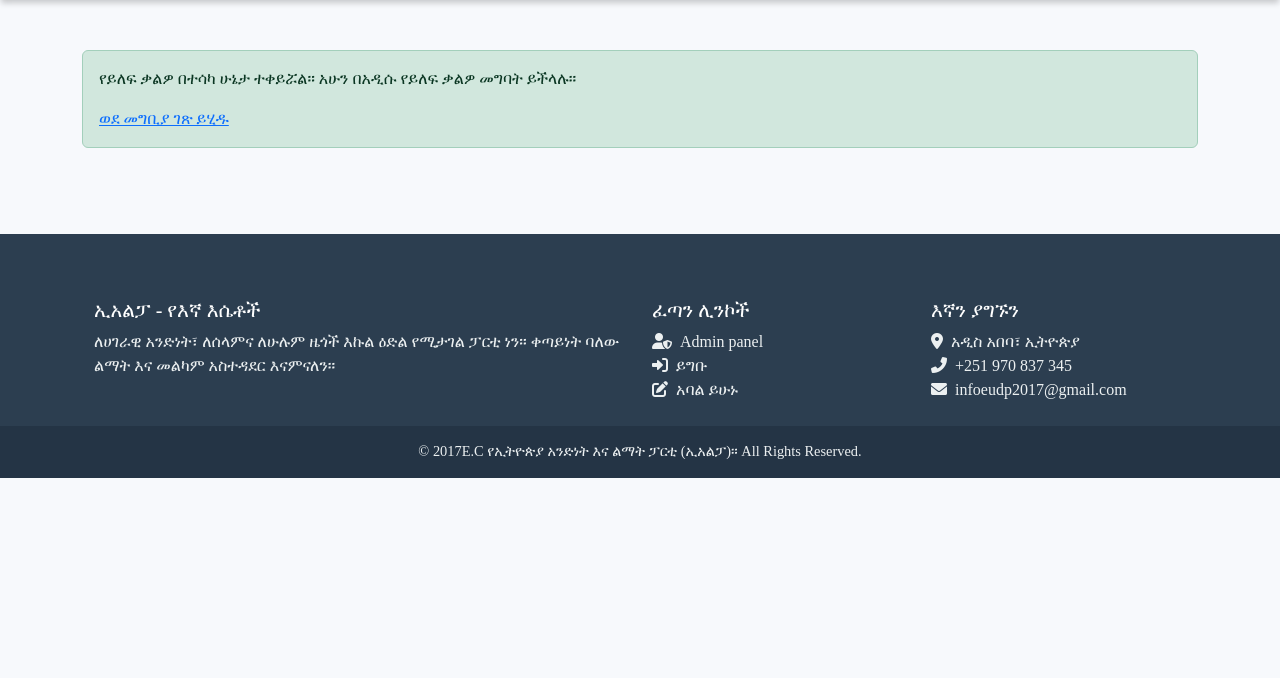
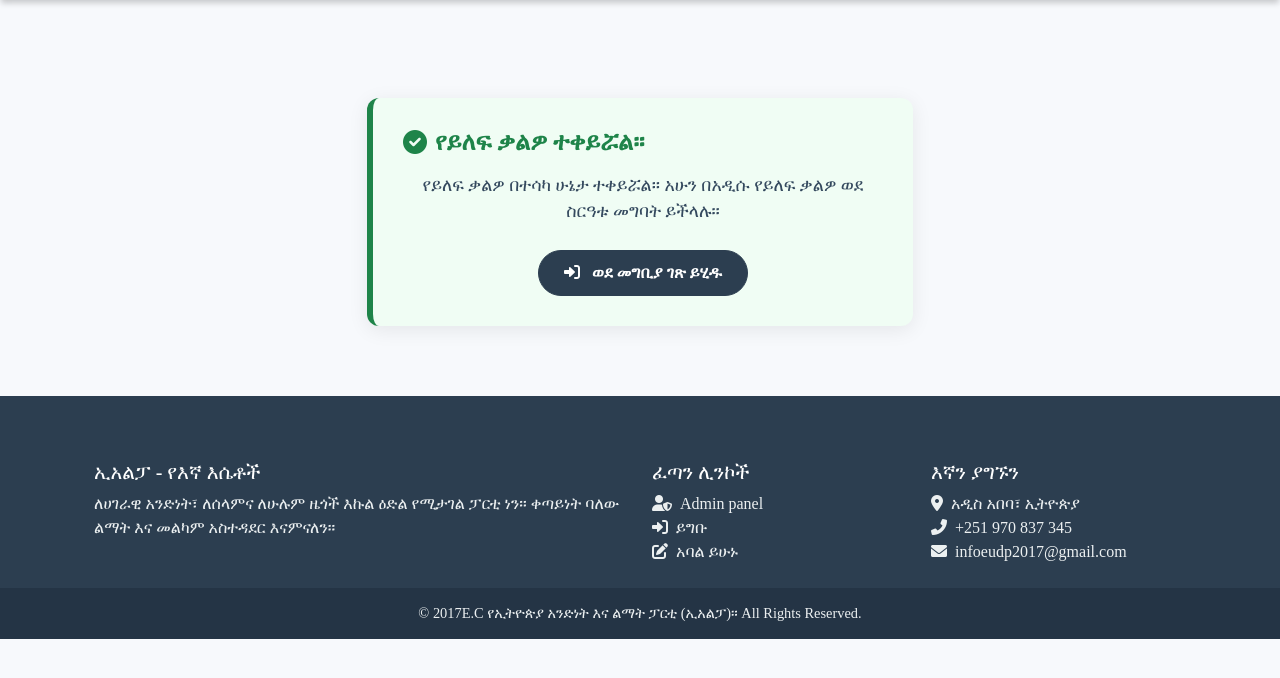
Before and after one commit to eudp-admin/eudp-members-Statistics, a Django app: a page that uses members/templates/registration/password_reset_complete.html in a window 1280 px wide. Shown: the part 70-748 px from the top of the page. Run offline with Django 5.2, Linux system fonts and the light colour scheme; some web fonts are replaced.

Commit message:
Update password_reset_complete.html

```diff
--- a/members/templates/registration/password_reset_complete.html
+++ b/members/templates/registration/password_reset_complete.html
@@ -1,8 +1,79 @@
 {% extends "members/base.html" %}
+
 {% block title %}የይለፍ ቃል መልሶ ማግኛ ተጠናቋል{% endblock %}
+
 {% block content %}
-<div class="alert alert-success">
-    <p>የይለፍ ቃልዎ በተሳካ ሁኔታ ተቀይሯል። አሁን በአዲሱ የይለፍ ቃልዎ መግባት ይችላሉ።</p>
-    <a href="{% url 'login' %}">ወደ መግቢያ ገጽ ይሂዱ</a>
+<style>
+    /* ከቤዝ ቴምፕሌት ላይ ያሉትን ቀለሞች መጠቀም */
+    :root {
+        --party-dark-bg: #2c3e50;
+        --party-primary-color: #1e8449; /* አረንጓዴ */
+        --party-secondary-color: #176638;
+        --party-background: #f7f9fc;
+    }
+
+    /* የስኬት መልእክት ሳጥን ዘይቤ */
+    .success-card {
+        border: none;
+        border-radius: 12px;
+        box-shadow: 0 4px 20px rgba(0, 0, 0, 0.08);
+        overflow: hidden;
+        /* የአረንጓዴ ቀለም አጽንዖት መስጠት */
+        border-left: 6px solid var(--party-primary-color);
+        background-color: #f0fdf4; /* በጣም ቀለል ያለ አረንጓዴ ዳራ */
+    }
+
+    .success-card .card-body {
+        padding: 30px;
+    }
+
+    .success-card h4 {
+        color: var(--party-primary-color);
+        font-weight: 700;
+        margin-bottom: 15px;
+        display: flex;
+        align-items: center;
+    }
+
+    /* ወደ መግቢያ አዝራር */
+    .btn-login-return {
+        background-color: var(--party-dark-bg);
+        border-color: var(--party-dark-bg);
+        color: white;
+        font-weight: 600;
+        padding: 10px 25px;
+        border-radius: 50px;
+        transition: background-color 0.3s ease;
+    }
+    .btn-login-return:hover {
+        background-color: #34495e;
+        border-color: #34495e;
+    }
+
+    /* ንዑስ ጽሑፍ */
+    .success-card p {
+        color: #34495e;
+        font-size: 1.1rem;
+        margin-bottom: 25px;
+    }
+</style>
+
+<div class="row justify-content-center mt-5">
+    <div class="col-md-7 col-lg-6">
+        <div class="card success-card text-center">
+            <div class="card-body">
+                <h4>
+                    <i class="fas fa-check-circle me-2"></i>
+                    የይለፍ ቃልዎ ተቀይሯል።
+                </h4>
+                <p>
+                    የይለፍ ቃልዎ በተሳካ ሁኔታ ተቀይሯል። አሁን በአዲሱ የይለፍ ቃልዎ ወደ ስርዓቱ መግባት ይችላሉ።
+                </p>
+                <a href="{% url 'login' %}" class="btn btn-login-return">
+                    <i class="fas fa-sign-in-alt me-2"></i> ወደ መግቢያ ገጽ ይሂዱ
+                </a>
+            </div>
+        </div>
+    </div>
 </div>
 {% endblock %}
```
